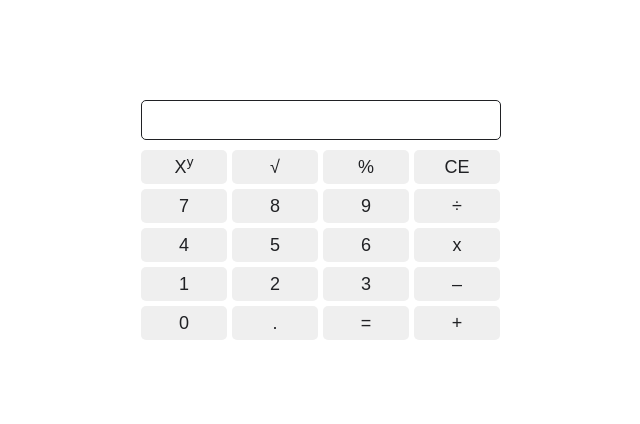
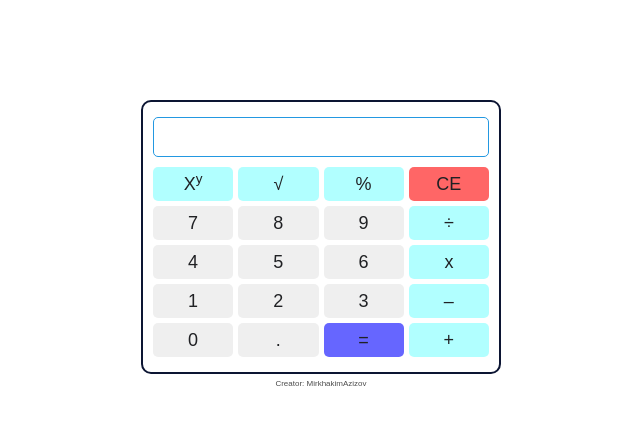
Before and after one commit to MirkhakimAzizov/Calculus, a plain HTML site: page index.html in a window 1280 px wide. Shown: the whole page, without its empty margins (319-959 px from the left). Drawn offline with Linux system fonts and the light colour scheme.

Commit message:
calculator styled

```diff
--- a/index.html
+++ b/index.html
@@ -18,29 +18,30 @@
                 <div class="wrapper__cals">
                     <div class="wrapper__value"></div>
                     <ul class="wrapper__list">
-                        <li class="wrapper__item"><button class="wrapper__btn">X<sup>y</sup></button></li>
-                        <li class="wrapper__item"><button class="wrapper__btn">√</button></li>
-                        <li class="wrapper__item"><button class="wrapper__btn">%</button></li>
-                        <li class="wrapper__item"><button class="wrapper__btn">CE</button></li>
+                        <li class="wrapper__item"><button class="wrapper__btn wrapper__bn">X<sup>y</sup></button></li>
+                        <li class="wrapper__item"><button class="wrapper__btn wrapper__bn">√</button></li>
+                        <li class="wrapper__item"><button class="wrapper__btn wrapper__bn">%</button></li>
+                        <li class="wrapper__item"><button class="wrapper__btn wrapper__clr">CE</button></li>
                         <li class="wrapper__item"><button class="wrapper__btn">7</button></li>
                         <li class="wrapper__item"><button class="wrapper__btn">8</button></li>
                         <li class="wrapper__item"><button class="wrapper__btn">9</button></li>
-                        <li class="wrapper__item"><button class="wrapper__btn">÷</button></li>
+                        <li class="wrapper__item"><button class="wrapper__btn wrapper__bn">÷</button></li>
                         <li class="wrapper__item"><button class="wrapper__btn">4</button></li>
                         <li class="wrapper__item"><button class="wrapper__btn">5</button></li>
                         <li class="wrapper__item"><button class="wrapper__btn">6</button></li>
-                        <li class="wrapper__item"><button class="wrapper__btn">x</button></li>
+                        <li class="wrapper__item"><button class="wrapper__btn wrapper__bn">x</button></li>
                         <li class="wrapper__item"><button class="wrapper__btn">1</button></li>
                         <li class="wrapper__item"><button class="wrapper__btn">2</button></li>
                         <li class="wrapper__item"><button class="wrapper__btn">3</button></li>
-                        <li class="wrapper__item"><button class="wrapper__btn">–</button></li>
+                        <li class="wrapper__item"><button class="wrapper__btn wrapper__bn">–</button></li>
                         <li class="wrapper__item"><button class="wrapper__btn">0</button></li>
                         <li class="wrapper__item"><button class="wrapper__btn">.</button></li>
-                        <li class="wrapper__item"><button class="wrapper__btn">=</button></li>
-                        <li class="wrapper__item"><button class="wrapper__btn">+</button></li>
+                        <li class="wrapper__item"><button class="wrapper__btn wrapper__rt">=</button></li>
+                        <li class="wrapper__item"><button class="wrapper__btn wrapper__bn">+</button></li>
                     </ul>
                 </div>
             </div>
+            <small class="wrapper__small">Creator: MirkhakimAzizov</small>
         </div>
     </div>
 
--- a/sass/blocks/_wrapper.scss
+++ b/sass/blocks/_wrapper.scss
@@ -5,6 +5,9 @@
     &__cals {
         max-width: 360px;
         margin: 0 auto;
+        padding: 15px 10px;
+        border: 2px solid rgb(12, 21, 51);
+        border-radius: 10px;
     }
     &__value {
         max-width: 360px;
@@ -13,7 +16,7 @@
         padding: 8px 16px;
         margin: 0 auto 10px;
         overflow: hidden;
-        border: 1px solid #202124;
+        border: 1px solid rgb(35, 152, 225);
         border-radius: 5px;
         text-align: right;
         font-size: 18px;
@@ -23,7 +26,7 @@
             background-color: #eeeeee82;
         }
         &:active {
-            border: 1px solid rgb(35, 152, 225);
+            border: 1px solid #202124;
         }
     }
     &__list {
@@ -52,4 +55,28 @@
             border: 1px solid rgb(35, 152, 225);
         }
     }
+    &__bn {
+        background-color: rgba(0, 255, 255, 0.305);
+        &:active {
+            border: 1px solid rgba(35, 152, 225, 0.511);
+        }
+    }
+    &__clr {
+        background-color: rgba(255, 0, 0, 0.6);
+        &:active {
+            background-color: rgba(165, 42, 42, 0.5);
+        }
+    }
+    &__rt {
+        background-color: rgba(0, 0, 255, 0.6);
+        &:active {
+            background-color: rgba(0, 0, 255, 0.45);
+        }
+    }
+    &__small {
+        display: block;
+        text-align: center;
+        font-size: 8px;
+        opacity: 0.7;
+    }
 }
--- a/script.js
+++ b/script.js
@@ -115,6 +115,19 @@ elBtn[16].addEventListener("click", (evt) => {
         value.innerHTML = number;
     } else {
         error = "the maximum number has been reached";
+    }
+});
+
+elBtn[17].addEventListener("click", (evt) => {
+    if (!numberOne.includes(".")) {
+        if (numberOne.length < 15) {
+            numberOne = numberOne + ".";
+            numberTwo = numberTwo + ".";
+            number = number + ".";
+            value.innerHTML = number;
+        } else {
+            error = "the maximum number has been reached";
+        }
     }
 });
 
```
Also changed, not shown: css/style.css, css/style.min.css, 2 other files.
